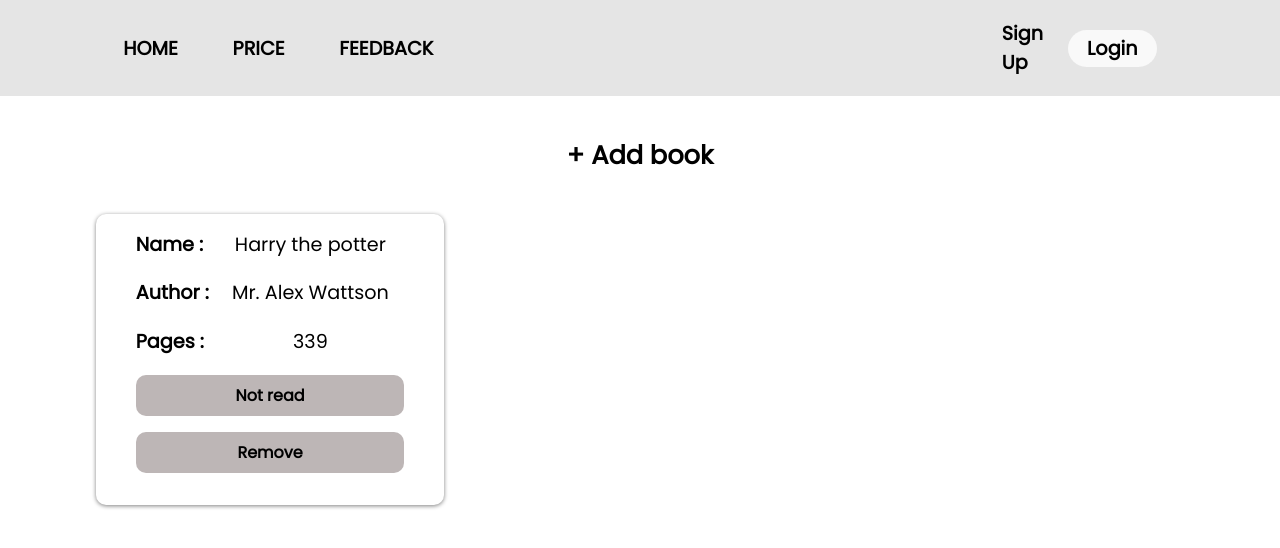
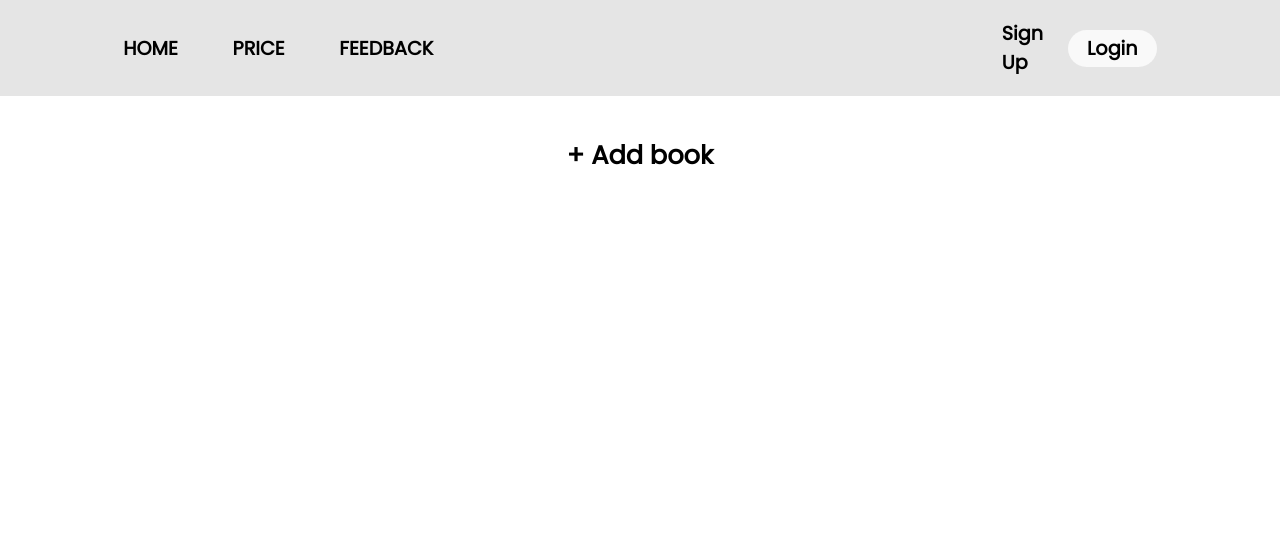
Before and after one commit to HiteshAdhikari/Library_App, a plain HTML site: page index.html in a window 1280 px wide. Drawn offline with Linux system fonts and the light colour scheme.

Commit message:
add Storage

```diff
--- a/index.html
+++ b/index.html
@@ -49,26 +49,7 @@
       </div>
     </div>
 
-    <div class="container wrap">
-      <div class="card">
-        <div id="flex_card">
-          <p>Name :</p>
-          <p class="label_name">Harry the potter</p>
-        </div>
-        <div id="flex_card">
-          <p>Author :</p>
-          <p class="label_author">Mr. Alex Wattson</p>
-        </div>
-        <div id="flex_card">
-          <p>Pages :</p>
-          <p class="label_pages">339</p>
-        </div>
-        <div class="card_btn flex__modify">
-          <button class="btn_card" id="readornot">Not read</button>
-          <button class="btn_card" id="remove">Remove</button>
-        </div>
-      </div>
-    </div>
+    <div class="container wrap"></div>
     <script src="script.js"></script>
   </body>
 </html>
```
